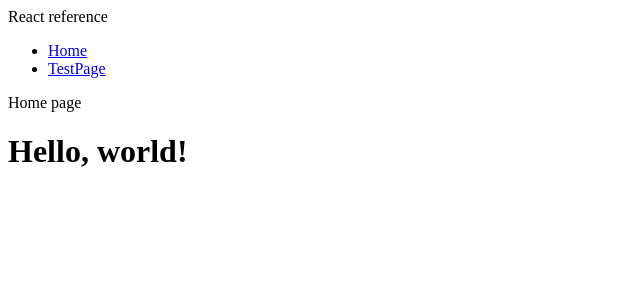
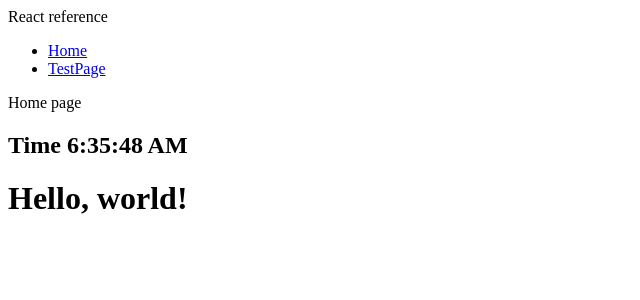
Before and after one commit to jaemin96/React-reference, a React (Create React App) app: page / in a window 1280 px wide. Shown: the top 300 px of the page, without its empty margins (0-640 px from the left). Built offline with nearby package versions, Linux system fonts and the light colour scheme.

Commit message:
feat: Timer 컴포넌트 추가

```diff
--- /dev/null
+++ b/src/components/Timer/Timer.tsx
@@ -0,0 +1,42 @@
+import React, { Component } from 'react';
+
+interface Props {}
+
+interface State {
+  date: Date;
+}
+
+export default class Timer extends Component<Props, State> {
+  timerID?: ReturnType<typeof setInterval>;
+
+  constructor(props: Props) {
+    super(props);
+    this.state = { date: new Date() };
+  }
+
+  // Mount
+  componentDidMount() {
+    this.timerID = setInterval(() => this.tick(), 1000);
+  }
+
+  // UnMount
+  componentWillUnmount() {
+    if (this.timerID) {
+      clearInterval(this.timerID);
+    }
+  }
+
+  tick() {
+    this.setState({
+      date: new Date(),
+    });
+  }
+
+  render() {
+    return (
+      <div>
+        <h2>Time {this.state.date.toLocaleTimeString()} </h2>
+      </div>
+    );
+  }
+}
--- a/src/components/index.ts
+++ b/src/components/index.ts
@@ -1,5 +1,6 @@
 import QuestionForm from './Form/questionForm';
 import Layout from './layout';
 import { Navigation } from './nav';
+import Timer from './Timer/Timer';
 
-export { QuestionForm, Layout, Navigation };
+export { QuestionForm, Layout, Navigation, Timer };
--- a/src/pages/home.tsx
+++ b/src/pages/home.tsx
@@ -1,9 +1,11 @@
 import { ReactElement } from 'react';
+import { Timer } from '../components';
 
 const Home = (): ReactElement => {
   return (
     <>
       <div>Home page</div>
+      <Timer />
     </>
   );
 };
```
